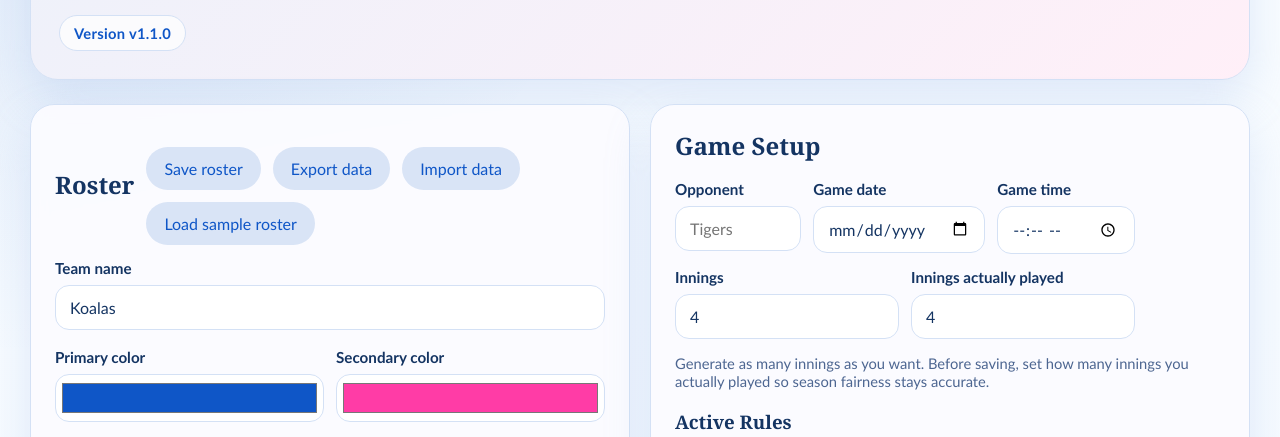
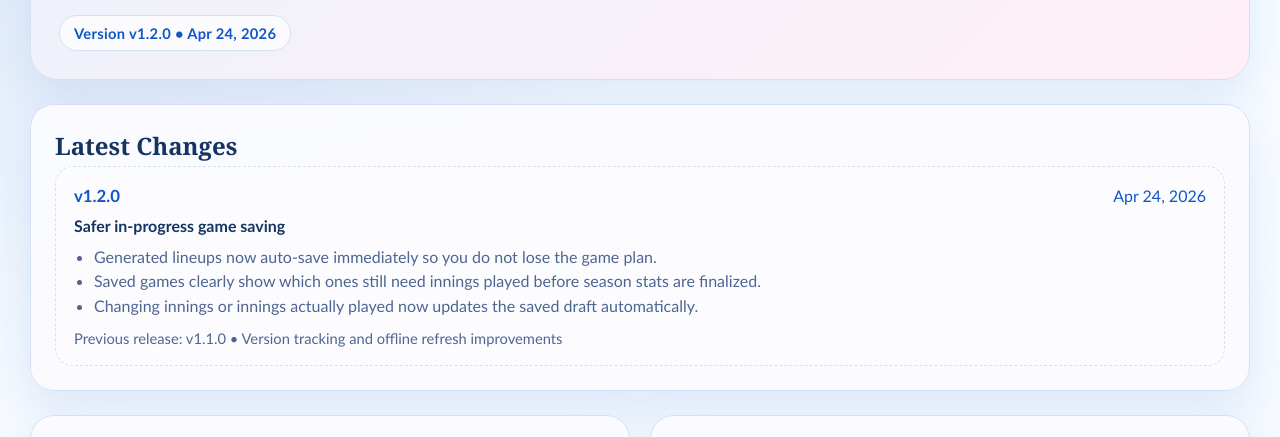
Before and after one commit to mbdachs-code/6U-Softball-Lineup-Planner, a plain HTML site: page index.html in a window 1280 px wide. Shown: the part 308-745 px from the top of the page. Drawn offline with Linux system fonts and the light colour scheme.

Commit message:
Add release history and simple changelog

```diff
--- a/app.js
+++ b/app.js
@@ -1,6 +1,9 @@
 const STORAGE_KEY = "softball-lineup-fairness-season";
 const ROSTER_STORAGE_KEY = "softball-lineup-fairness-roster";
-const APP_VERSION = window.SOFTBALL_PLANNER_VERSION || "v1.1.0";
+const APP_RELEASES = Array.isArray(window.SOFTBALL_PLANNER_RELEASES) ? window.SOFTBALL_PLANNER_RELEASES : [];
+const CURRENT_RELEASE = APP_RELEASES[0] || null;
+const APP_VERSION =
+  CURRENT_RELEASE?.version || (APP_RELEASES.length ? `v1.${APP_RELEASES.length}.0` : "v1.0.0");
 const DEFAULT_BRANDING = {
   primaryColor: "#0f56c7",
   secondaryColor: "#ff3ca6",
@@ -64,6 +67,7 @@ const elements = {
   savedGames: document.querySelector("#saved-games"),
   status: document.querySelector("#status"),
   appVersion: document.querySelector("#app-version"),
+  appChangelog: document.querySelector("#app-changelog"),
 };
 
 function escapeHtml(value) {
@@ -226,8 +230,45 @@ function readSavedRoster() {
 
 function renderAppVersion() {
   if (elements.appVersion) {
-    elements.appVersion.textContent = "Version " + APP_VERSION;
-  }
+    const releaseDate = formatGameDate(CURRENT_RELEASE?.date);
+    elements.appVersion.textContent = releaseDate
+      ? `Version ${APP_VERSION} • ${releaseDate}`
+      : "Version " + APP_VERSION;
+  }
+}
+
+function renderChangelog() {
+  if (!elements.appChangelog) {
+    return;
+  }
+
+  if (!CURRENT_RELEASE) {
+    elements.appChangelog.innerHTML = '<div class="empty-state">No release notes yet.</div>';
+    return;
+  }
+
+  const changes = Array.isArray(CURRENT_RELEASE.changes) ? CURRENT_RELEASE.changes : [];
+  const previousRelease = APP_RELEASES[1];
+
+  elements.appChangelog.innerHTML = `
+    <div class="changelog-current">
+      <div class="changelog-version-row">
+        <strong>${escapeHtml(APP_VERSION)}</strong>
+        <span>${escapeHtml(formatGameDate(CURRENT_RELEASE.date) || "")}</span>
+      </div>
+      <div class="changelog-summary">${escapeHtml(CURRENT_RELEASE.summary || "Latest update")}</div>
+      <ul class="changelog-list">
+        ${changes.map((change) => `<li>${escapeHtml(change)}</li>`).join("")}
+      </ul>
+      ${
+        previousRelease
+          ? `<div class="changelog-previous">Previous release: ${escapeHtml(
+              previousRelease.version || `v1.${Math.max(APP_RELEASES.length - 1, 0)}.0`,
+            )}${previousRelease.summary ? ` • ${escapeHtml(previousRelease.summary)}` : ""}</div>`
+          : ""
+      }
+    </div>
+  `;
 }
 
 function writeSavedRoster(
@@ -1231,6 +1272,8 @@ function exportData() {
   const exportBundle = {
     version: 1,
     appVersion: APP_VERSION,
+    releaseDate: CURRENT_RELEASE?.date || null,
+    releaseSummary: CURRENT_RELEASE?.summary || "",
     exportedAt: new Date().toISOString(),
     roster: {
       teamName: elements.teamName.value.trim(),
@@ -1400,6 +1443,7 @@ function onResetSeason() {
 function hydrateDefaults() {
   const savedRoster = readSavedRoster();
   renderAppVersion();
+  renderChangelog();
   elements.innings.value = "4";
   elements.inningsPlayed.value = "4";
   elements.inningsPlayed.max = "4";
--- a/index.html
+++ b/index.html
@@ -23,6 +23,15 @@
           first, shortstop, and third base over the course of the season.
         </p>
         <p id="app-version" class="app-version"></p>
+      </section>
+
+      <section class="panel no-print">
+        <div class="card changelog-card">
+          <div class="section-heading">
+            <h2>Latest Changes</h2>
+          </div>
+          <div id="app-changelog" class="empty-state">Loading release notes...</div>
+        </div>
       </section>
 
       <section class="panel layout-two no-print">
--- a/styles.css
+++ b/styles.css
@@ -92,6 +92,45 @@ h1 {
   font-size: 0.92rem;
   font-weight: 700;
   letter-spacing: 0.02em;
+}
+
+.changelog-card {
+  padding-top: 20px;
+}
+
+.changelog-current {
+  display: grid;
+  gap: 10px;
+}
+
+.changelog-version-row {
+  display: flex;
+  flex-wrap: wrap;
+  align-items: center;
+  justify-content: space-between;
+  gap: 8px;
+  color: var(--accent-dark);
+}
+
+.changelog-version-row strong {
+  font-size: 1.05rem;
+}
+
+.changelog-summary {
+  color: var(--ink);
+  font-weight: 700;
+}
+
+.changelog-list {
+  margin: 0;
+  padding-left: 20px;
+  color: var(--muted);
+  line-height: 1.55;
+}
+
+.changelog-previous {
+  color: var(--muted);
+  font-size: 0.92rem;
 }
 
 .panel {
--- a/version.js
+++ b/version.js
@@ -1 +1,20 @@
-window.SOFTBALL_PLANNER_VERSION = "v1.1.0";
+window.SOFTBALL_PLANNER_RELEASES = [
+  {
+    date: "2026-04-24",
+    summary: "Safer in-progress game saving",
+    changes: [
+      "Generated lineups now auto-save immediately so you do not lose the game plan.",
+      "Saved games clearly show which ones still need innings played before season stats are finalized.",
+      "Changing innings or innings actually played now updates the saved draft automatically.",
+    ],
+  },
+  {
+    date: "2026-04-19",
+    summary: "Version tracking and offline refresh improvements",
+    changes: [
+      "Added visible app version labels in the app and on printable packets.",
+      "Moved version info into a dedicated release file so app displays stay in sync.",
+      "Improved offline cache handling so updated builds show up more reliably.",
+    ],
+  },
+];
```
Also changed, not shown: sw.js (+14 -7 lines), 1 other file.
